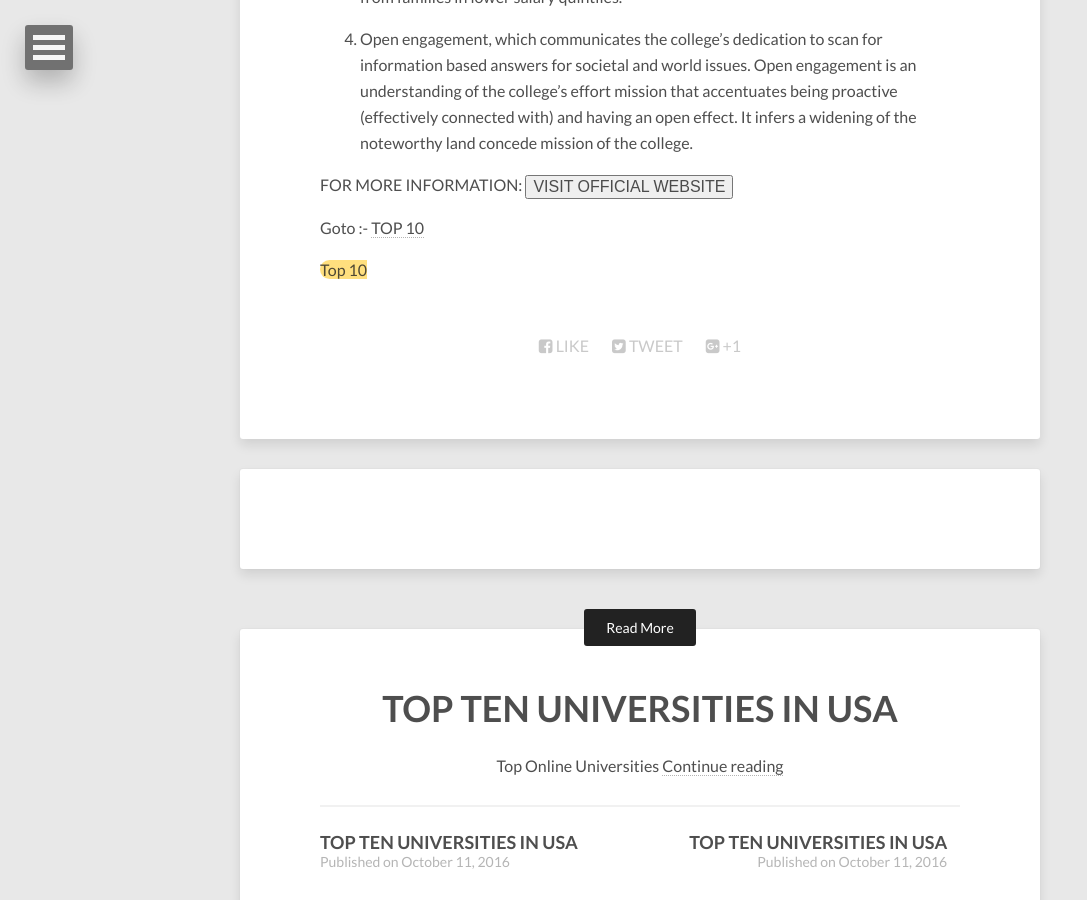
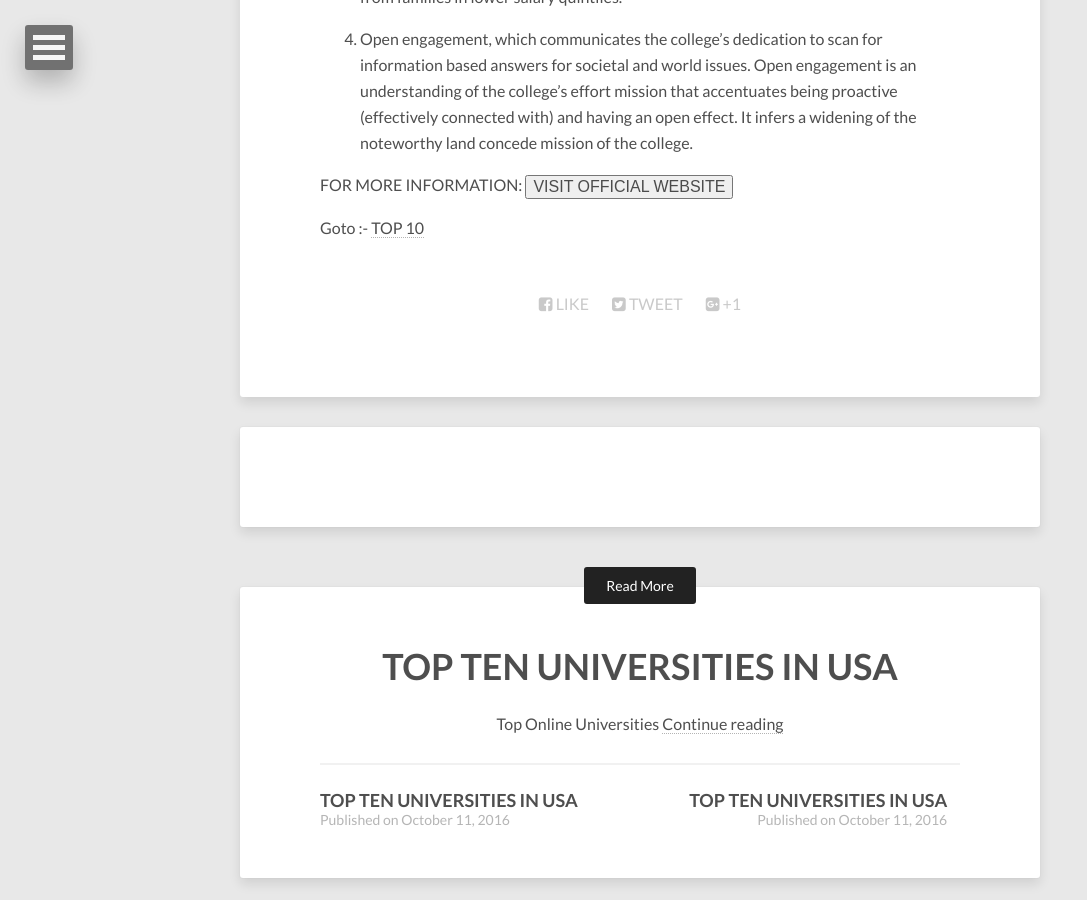
Before and after one commit to vivek1karna/topten, a Jekyll site: the page built from _posts/2016-10-11-top-online-universities9.md, in a window 1280 px wide and 900 px high, scrolled down 1581 px. Shown: the whole window, without its empty margins (0-1087 px from the left). Built offline with Jekyll 4.4.1, drawn with Linux system fonts in a browser that asks for light colours; nearby versions of some CDN libraries; comment, search, counter and statistics services are not loaded.

Commit message:
Update 2016-10-11-top-online-universities9.md

```diff
--- a/_posts/2016-10-11-top-online-universities9.md
+++ b/_posts/2016-10-11-top-online-universities9.md
@@ -33,5 +33,3 @@ FOR MORE INFORMATION:
 <button><a href="http://www.cornell.edu/">VISIT OFFICIAL WEBSITE</a></button>
 
 Goto :- [TOP 10](/topten/top-online-universities10/)
-
-<md-button class="btn1"><a href="/topten/top-online-universities10/">Top 10
```
